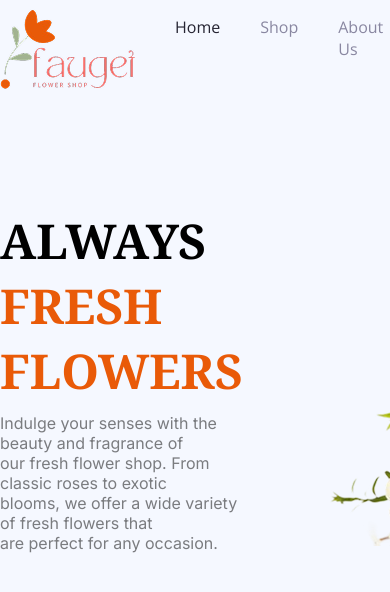
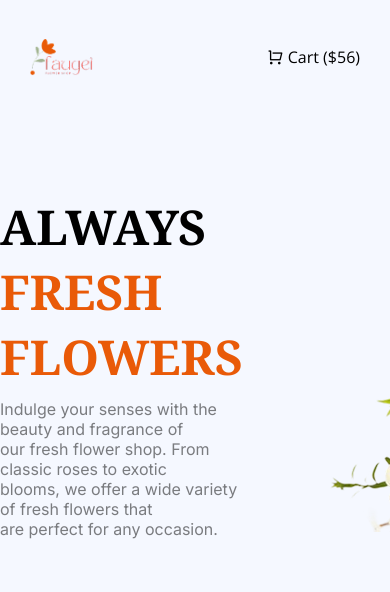
Before and after one commit to kamrujjamantuhin/faugei-flower-shop, a plain HTML site: page index.html in a window 390 px wide. Shown: the top 592 px of the page. Drawn offline with nearby package versions, Linux system fonts and the light colour scheme.

Commit message:
Make navbar responsive using media query

```diff
--- a/index.html
+++ b/index.html
@@ -26,11 +26,11 @@
     <header>
         <!-- Navbar Section Starts -->
         <nav class="font-open-sans">
-            <img src="assets/logo.png" alt="">
+            <img class="logo" src="assets/logo.png" alt="">
             <ul>
-                <li><a class="nav-links-dark-1" href="">Home</a></li>
-                <li><a class="nav-links-light" href="">Shop</a></li>
-                <li><a class="nav-links-light" href="">About Us</a></li>
+                <li><a id="nav-links" class="nav-links-dark-1" href="">Home</a></li>
+                <li><a id="nav-links" class="nav-links-light" href="">Shop</a></li>
+                <li><a id="nav-links" class="nav-links-light" href="">About Us</a></li>
                 <li><a class="nav-links-dark-2" href=""><i class="ri-shopping-cart-line"></i> Cart ($56)</li></a></li>
             </ul>
         </nav>
--- a/styles/style.css
+++ b/styles/style.css
@@ -78,3 +78,16 @@ nav ul a{
 .banner-description{
     margin-top: -30px;
 }
+/* Responsive Media Query */
+@media screen and (max-width: 576px) {
+    nav{
+        margin: 30px;
+    }
+    .logo{
+        height: 38px;
+        width: 63px;
+    }
+    #nav-links{
+        display: none;
+    }
+}
```
